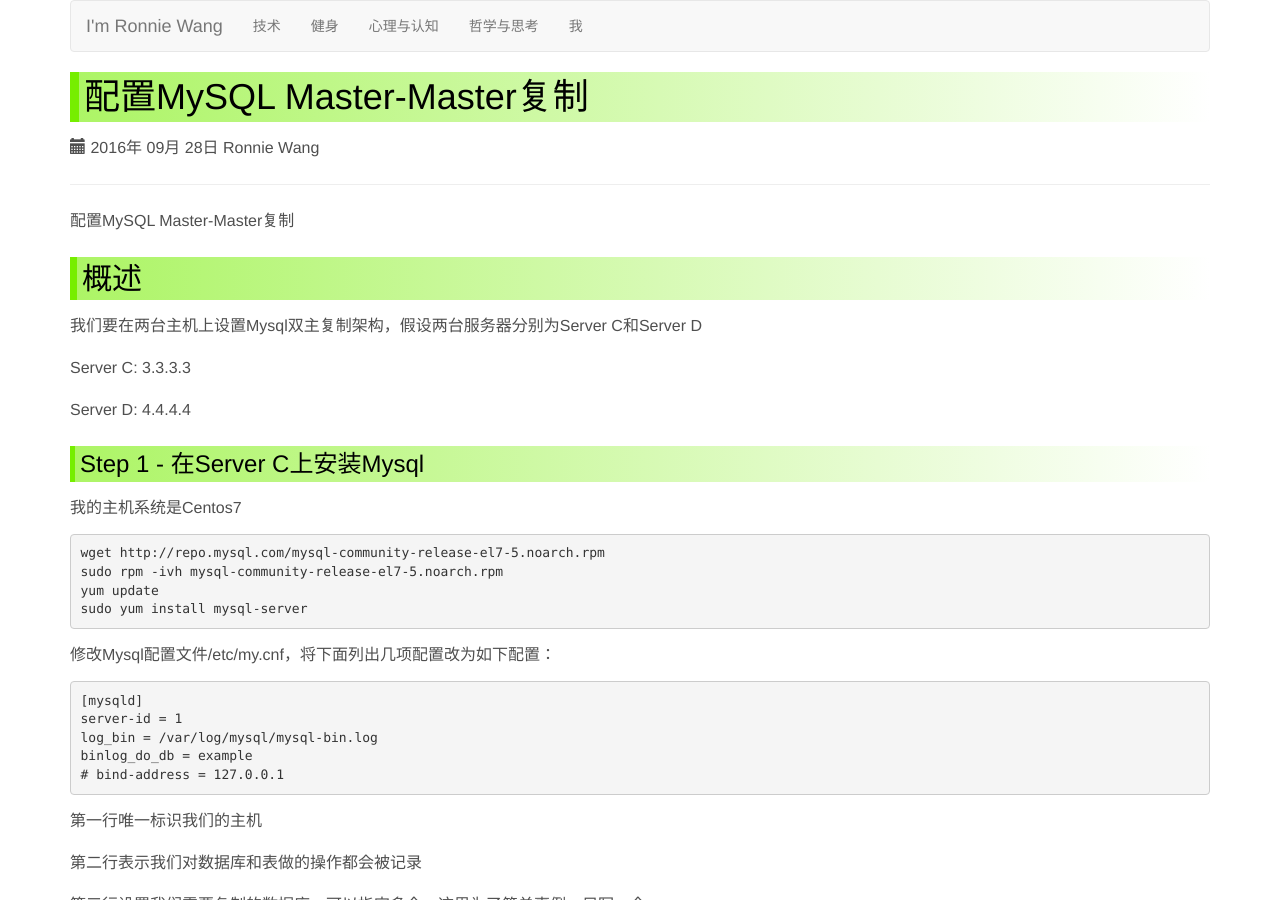
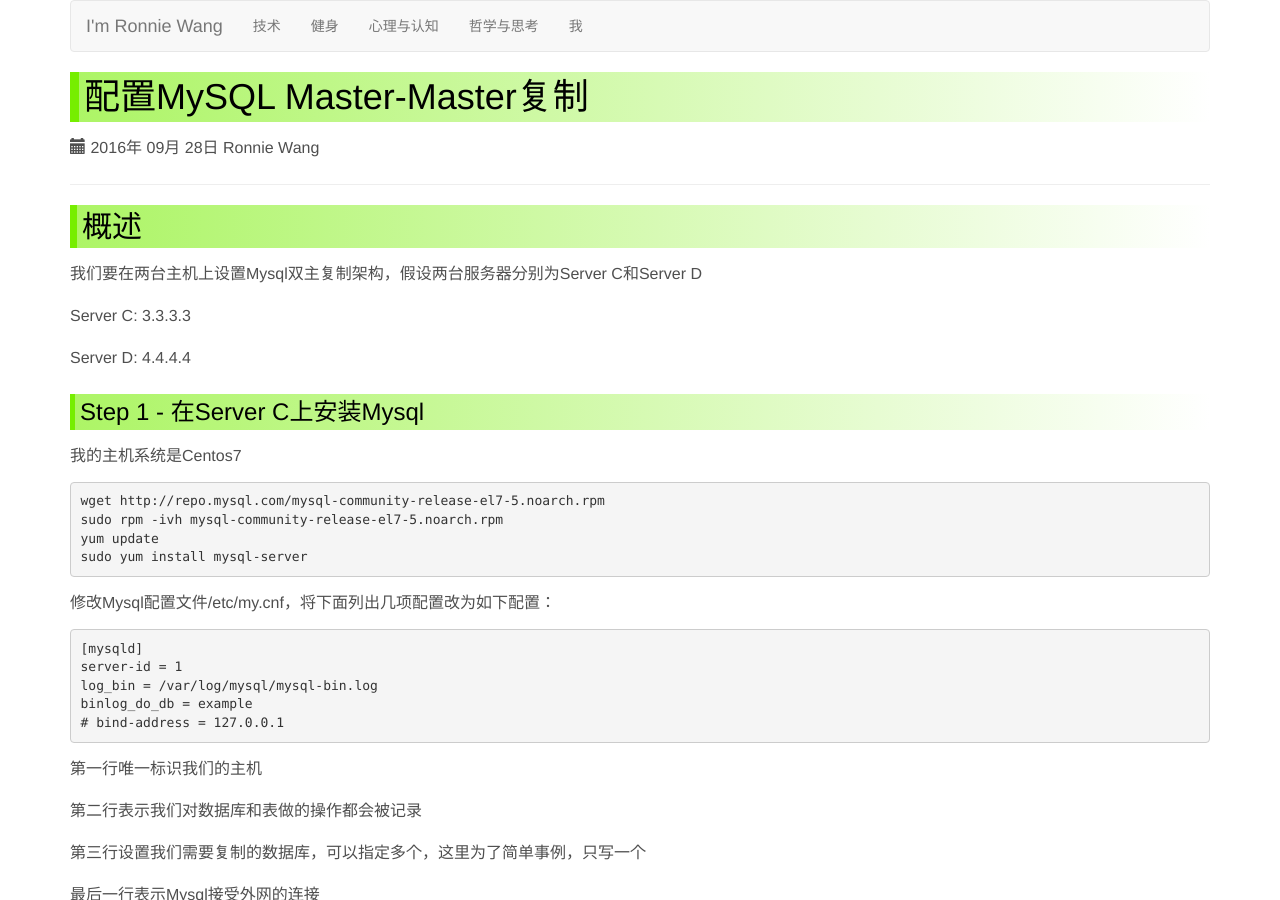
Before and after one commit to ronniewang/ronniewang.github.io, a Jekyll site: the page built from _posts/2016-09-28-mysql-master-master-replication.md, in a window 1280 px wide and 900 px high. Built offline with Jekyll 4.4.1, drawn with Linux system fonts in a browser that asks for light colours.

Commit message:
update files

```diff
--- a/_posts/2016-09-28-mysql-master-master-replication.md
+++ b/_posts/2016-09-28-mysql-master-master-replication.md
@@ -4,8 +4,6 @@ title: 配置MySQL Master-Master复制
 description: 配置MySQL Master-Master复制, 提高数据安全性和服务高可用性
 category: tech
 ---
-
-配置MySQL Master-Master复制
 
 ## 概述
 
```
